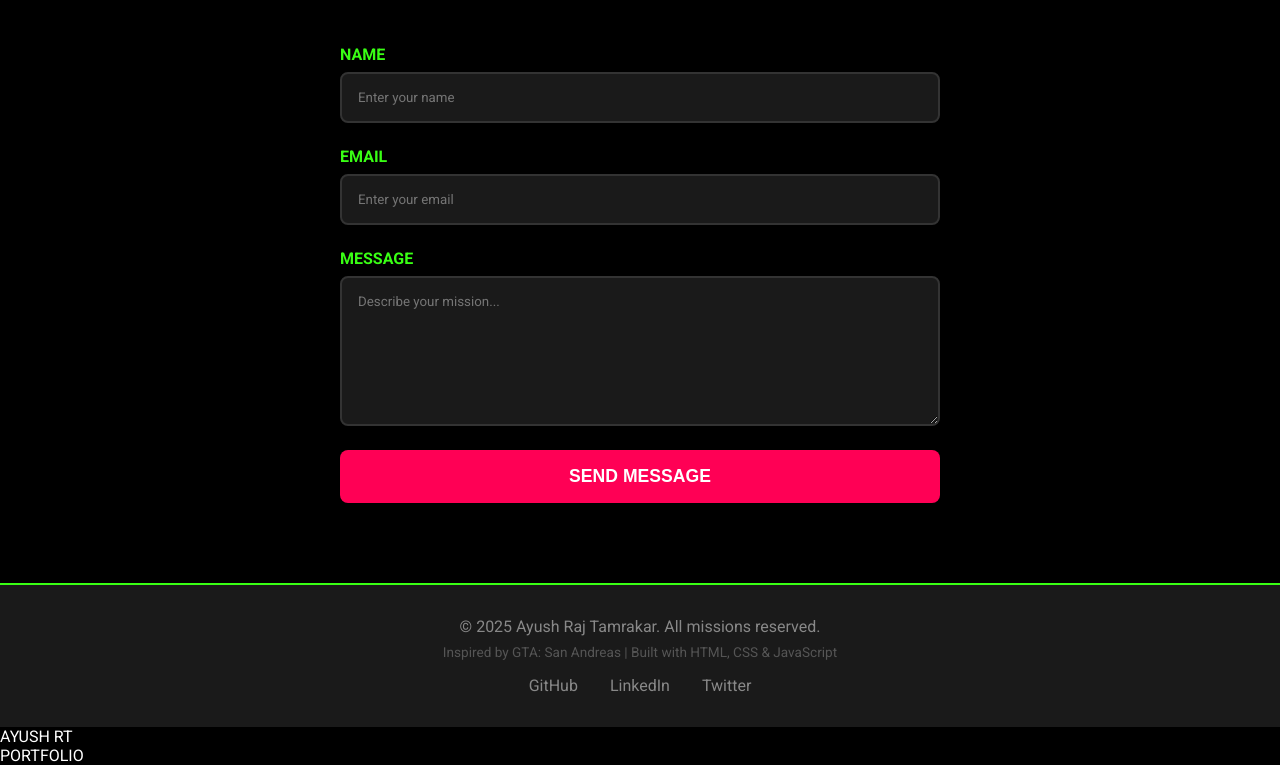
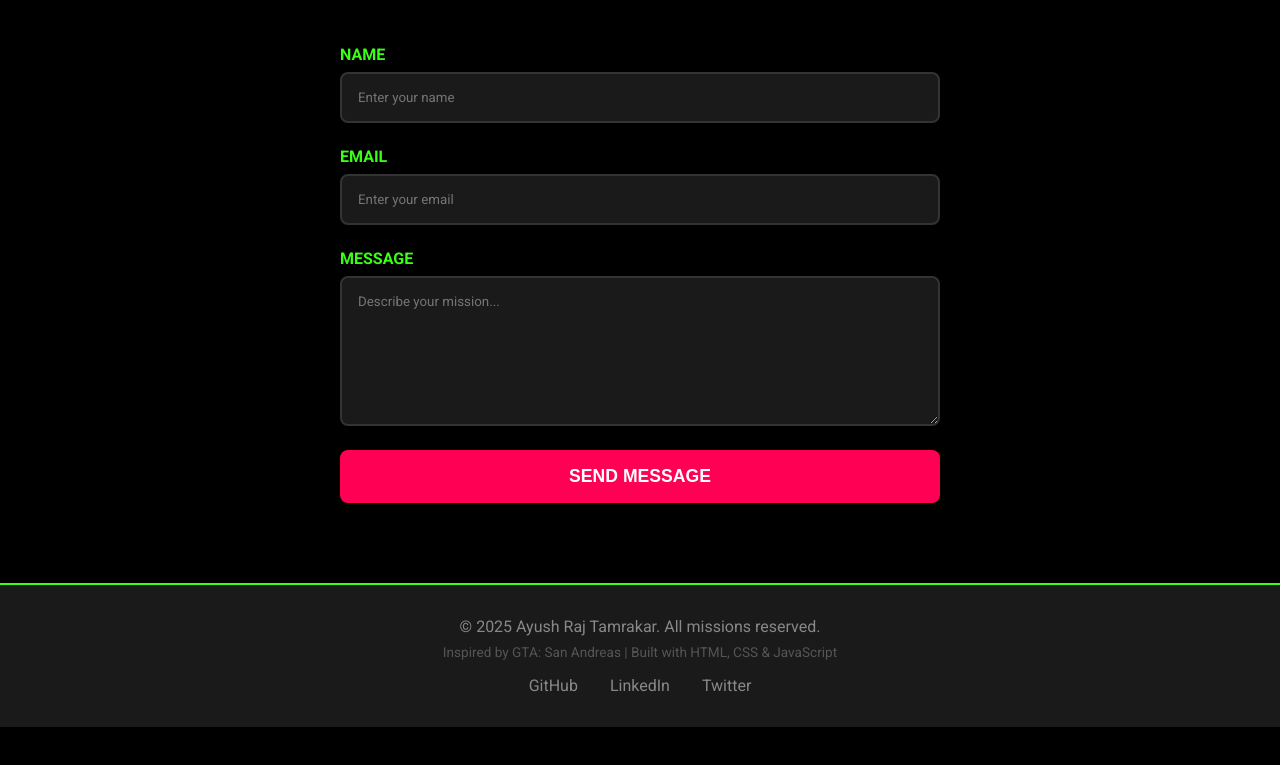
Before and after one commit to AyushRT29/PortFile, a plain HTML site: page index.html in a window 1280 px wide. Shown: the part 3951-4716 px from the top of the page. After the commit the page ends 4678 px from the top, so only its background shows below. Drawn offline with Linux system fonts and the light colour scheme.

Commit message:
Comment out minimap section in index.html
Commented out the minimap div in the HTML.

```diff
--- a/index.html
+++ b/index.html
@@ -907,9 +907,9 @@
     </footer>
 
     <!-- Minimap HUD -->
-    <div class="minimap">
+    <!-- <div class="minimap">
         <div class="minimap-text">AYUSH RT<br>PORTFOLIO</div>
-    </div>
+    </div> -->
 
     <!-- Mission Complete Popup -->
     <div class="popup-overlay" id="popupOverlay">
```
